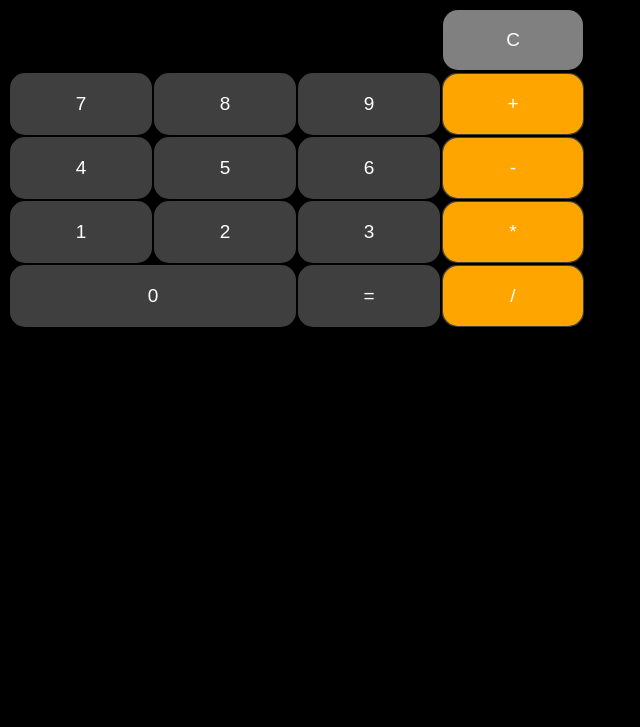
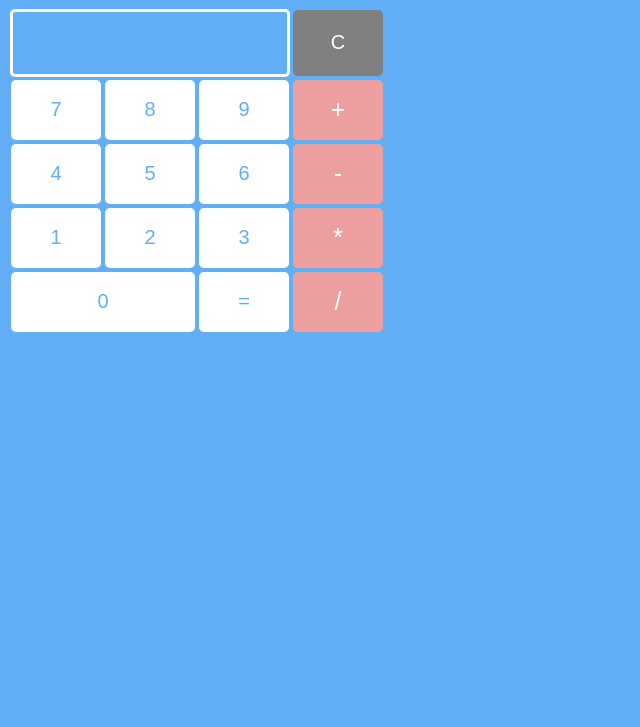
Before and after one commit to yule93/vanillaJS-calculator, a website built with Parcel: page index.html in a window 1280 px wide. Shown: the part 73-800 px from the top of the page, without its empty margins (0-640 px from the left). Built offline with nearby package versions, Linux system fonts and the light colour scheme.

Commit message:
change css more pastel

```diff
--- a/src/styles.css
+++ b/src/styles.css
@@ -1,44 +1,46 @@
 body {
   font-family: sans-serif;
-  background-color: black;
+  background-color: rgb(99, 175, 247);
   color: white;
 }
 
 td {
-  width: 140px;
+  width: 90px;
   height: 60px;
   text-align: center;
-  border-radius: 15px;
+  border-radius: 5px;
+  background-color: transparent;
+  border: none;
+  margin: 5px;
 }
-
 td.result-value {
-  background-color: black;
+  background-color: rgb(99, 175, 247);
   color: white;
   align-content: center;
-}
-
-tr.js-number-button {
-  background-color: rgb(63, 63, 63);
+  border: 3px solid white;
 }
 
 input[type="button"].js-initialize {
   background-color: gray;
+  color: white;
 }
 input[type="button"].js-operator {
-  background-color: orange;
+  background-color: rgb(236, 159, 159);
+  font-size: 25px;
+  color: white;
 }
 input[type="button"] {
   width: 100%;
   height: 100%;
   text-align: center;
-  border-radius: 15px;
-  background-color: rgb(63, 63, 63);
+  border-radius: 5px;
+  background-color: white;
   border: none;
-  color: white;
-  font-size: 19px;
+  color: rgb(99, 175, 247);
+  font-size: 20px;
 }
 input[type="button"]:hover {
-  opacity: 0.5;
+  opacity: 0.7;
 }
 input[type="text"].result-value-space {
   background-color: transparent;
```
